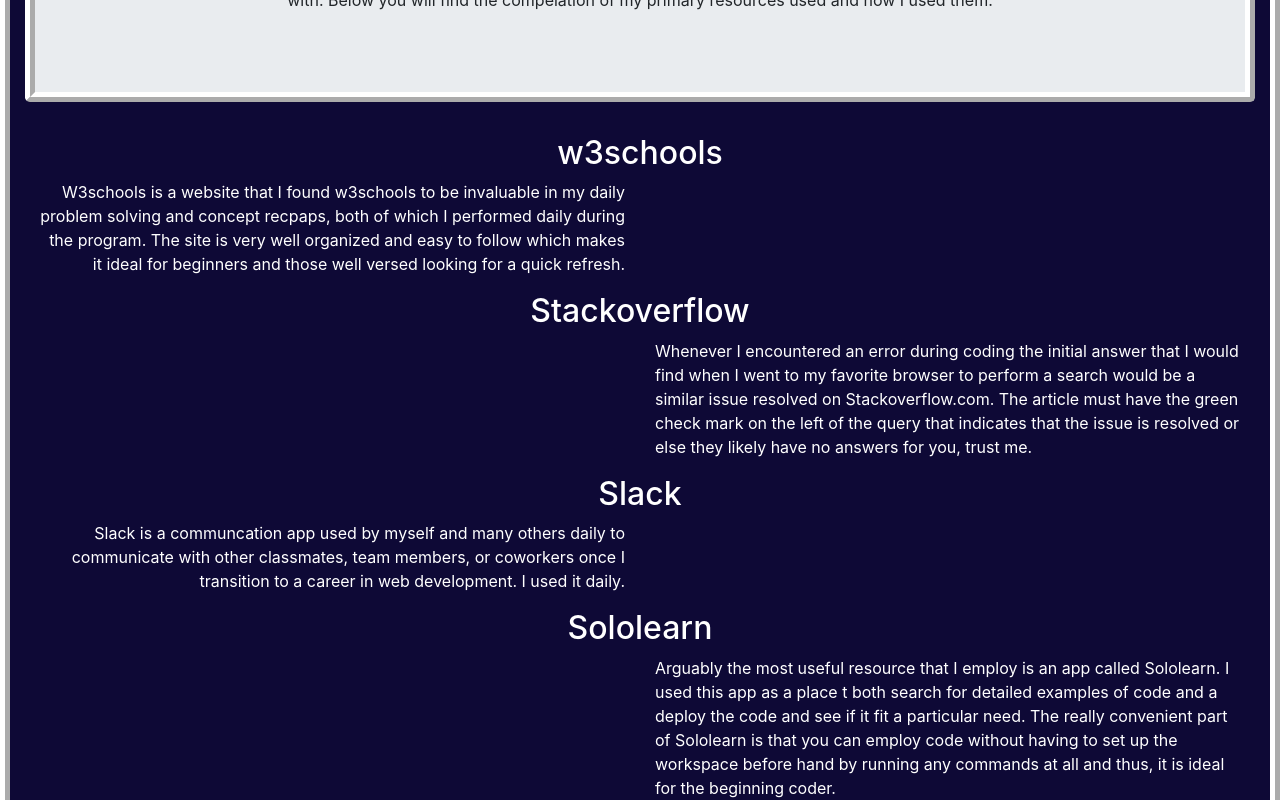
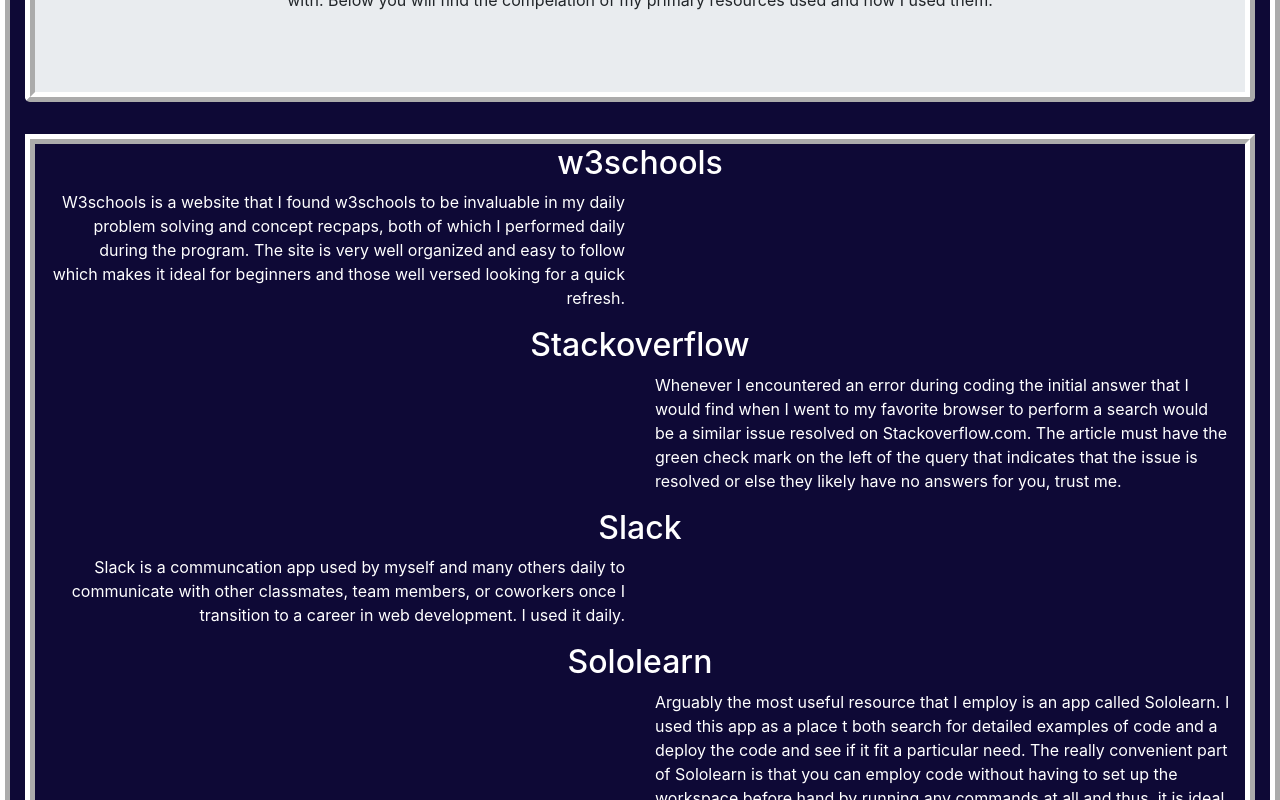
Before and after one commit to StevenSJones/my-react-portfolio, a React (Create React App) app: page /resources in a window 1280 px wide. Shown: the part 360-1160 px from the top of the page. Built offline with nearby package versions, Linux system fonts and the light colour scheme.

Commit message:
I added the jumbo border to the main content in the resources page as well.

```diff
--- a/src/pages/Resources.js
+++ b/src/pages/Resources.js
@@ -17,7 +17,7 @@
         </Container>
       </Jumbotron>
 
-      <Container>
+      <Container className="jumbo-border">
         <h2 className="text-center white-text">w3schools</h2>
         <Row>
           <Col>
```
